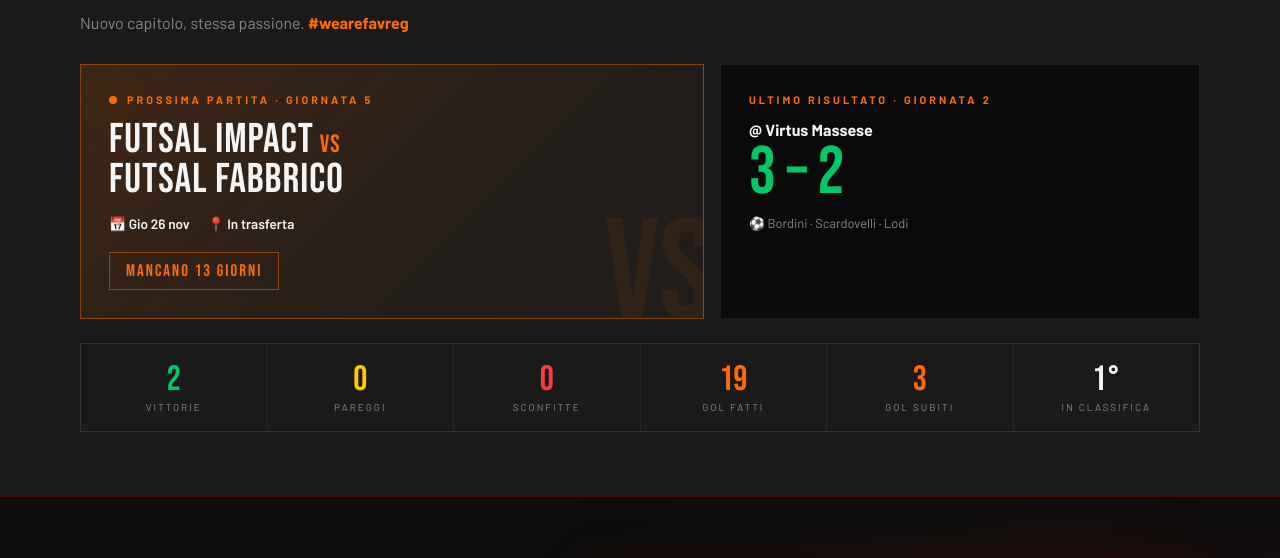
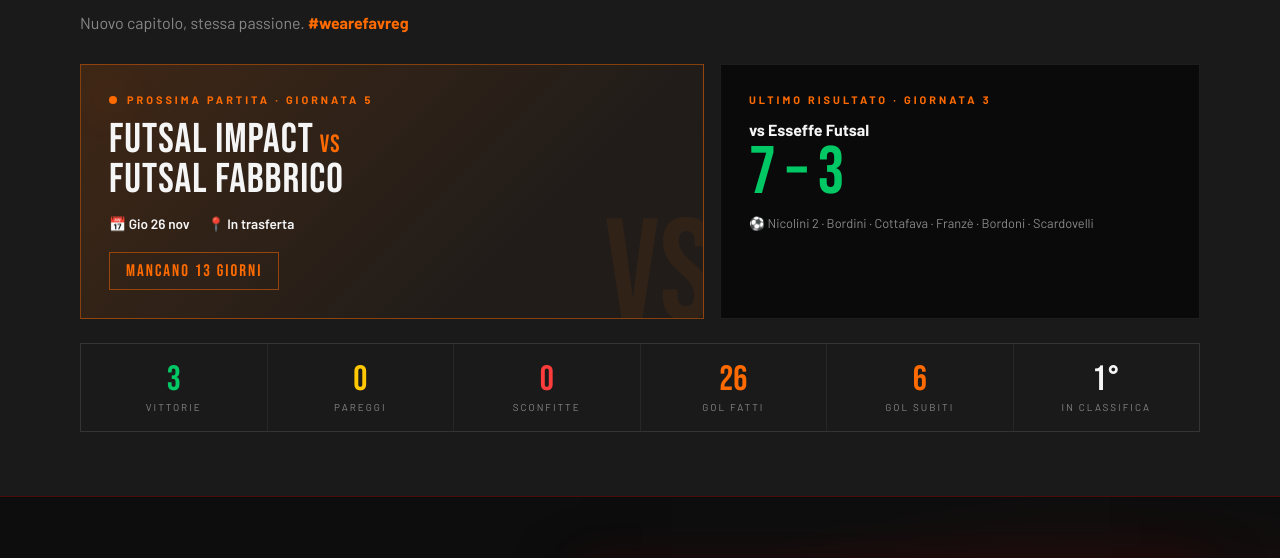
Before and after one commit to torneodelpretefavreg/tdp, a plain HTML site: page index.html in a window 1280 px wide. Shown: the part 958-1516 px from the top of the page. Drawn offline with Linux system fonts and the light colour scheme.

Commit message:
G3: Futsal Fabbrico - Esseffe Futsal 7-3
Co-Authored-By: Claude Opus 5.5 <noreply@anthropic.com>
Claude-Session: https://claude.ai/code/session_01VCd5jNiuPDb1Rk6daT2bcu

```diff
--- a/index.html
+++ b/index.html
@@ -1187,7 +1187,9 @@ const PARTITE = [
   { g:2, data:"2026-11-05", ora:"20:30", avv:"Virtus Massese", casa:false, luogo:"Palestra Aneser, Novi",
     noi:3, loro:2,
     marcatori:{ Bordini:1, Scardovelli:1, Lodi:1 } },
-  { g:3, data:"2026-11-12", ora:"22:30", avv:"Esseffe Futsal", casa:true, luogo:"Palestra Fassi, Carpi" },
+  { g:3, data:"2026-11-12", ora:"22:30", avv:"Esseffe Futsal", casa:true, luogo:"Palestra Fassi, Carpi",
+    noi:7, loro:3,
+    marcatori:{ Nicolini:2, Bordini:1, Cottafava:1, "Franzè":1, Bordoni:1, Scardovelli:1 } },
   { g:4, data:"2026-11-19", riposo:true },
   { g:5, data:"2026-11-26", avv:"Futsal Impact",          casa:false },
   { g:6, data:"2026-12-03", avv:"Futsal Soccer La Bassa", casa:true  },
```
